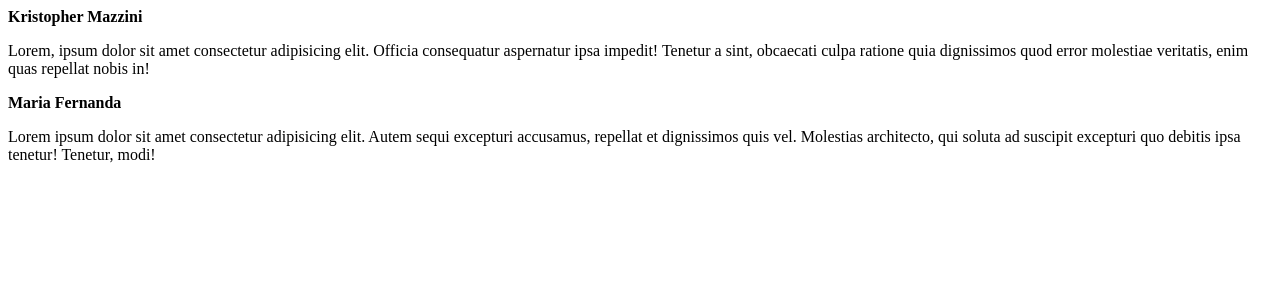
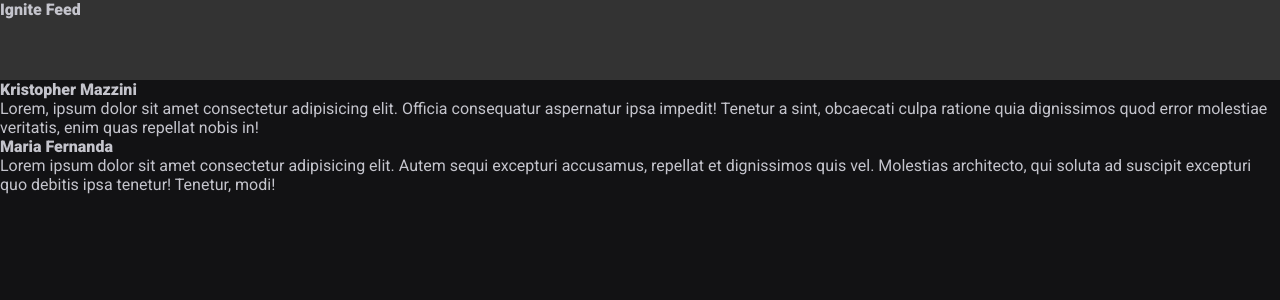
Before and after one commit to KrisMazzini/igniteFeed, a React (Vite) app: page / in a window 1280 px wide. Shown: the top 300 px of the page. Built offline with nearby package versions, Linux system fonts and the light colour scheme.

Commit message:
include styles

```diff
--- a/index.html
+++ b/index.html
@@ -1,9 +1,16 @@
 <!DOCTYPE html>
 <html lang="en">
   <head>
+    <link rel="preconnect" href="https://fonts.googleapis.com">
+    <link rel="preconnect" href="https://fonts.gstatic.com" crossorigin>
+
     <meta charset="UTF-8" />
+    <meta name="viewport" content="width=device-width, initial-scale=1.0" />
+
     <link rel="icon" type="image/svg+xml" href="/vite.svg" />
-    <meta name="viewport" content="width=device-width, initial-scale=1.0" />
+
+    <link href="https://fonts.googleapis.com/css2?family=Roboto:wght@400;900&display=swap" rel="stylesheet">
+
     <title>Vite + React</title>
   </head>
   <body>
--- a/src/App.jsx
+++ b/src/App.jsx
@@ -1,8 +1,12 @@
+import { Header } from './components/Header'
 import { Post } from './Post'
+
+import './global.css'
 
 export function App() {
   return (
     <div>
+      <Header />
       <Post
         author="Kristopher Mazzini"
         content="Lorem, ipsum dolor sit amet consectetur adipisicing elit. Officia consequatur aspernatur ipsa impedit! Tenetur a sint, obcaecati culpa ratione quia dignissimos quod error molestiae veritatis, enim quas repellat nobis in!"
--- /dev/null
+++ b/src/components/Header/index.jsx
@@ -0,0 +1,9 @@
+import styles from './styles.module.css'
+
+export function Header() {
+    return (
+        <header className={styles.header}>
+            <strong>Ignite Feed</strong>
+        </header>
+    )
+}
--- /dev/null
+++ b/src/components/Header/styles.module.css
@@ -0,0 +1,4 @@
+.header {
+    background: #333;
+    height: 80px;
+}
--- /dev/null
+++ b/src/global.css
@@ -0,0 +1,31 @@
+:root {
+    --white: #ffffff;
+
+    --gray-100: #e1e1e6;
+    --gray-300: #c4c4cc;
+    --gray-400: #8d8d99;
+    --gray-600: #323238;
+    --gray-700: #29292e;
+    --gray-800: #202024;
+    --gray-900: #121214;
+
+    --green-500: #00875f;
+}
+
+* {
+    margin: 0;
+    padding: 0;
+    box-sizing: border-box;
+}
+
+body {
+    background: var(--gray-900);
+    color: var(--gray-300);
+    -webkit-font-smoothing: antialiased; // Deixa as fontes mais detalhadas nos navegadores baseados no -webkit, principalmente fontes não nativas do sistema
+}
+
+body, input, textarea, button {
+    font-family: 'Roboto', sans-serif;
+    font-weight: 400;
+    font-size: 1rem;
+}
--- a/src/main.jsx
+++ b/src/main.jsx
@@ -1,5 +1,6 @@
 import React from 'react'
 import ReactDOM from 'react-dom/client'
+
 import { App } from './App'
 
 ReactDOM.createRoot(document.getElementById('root')).render(
```
